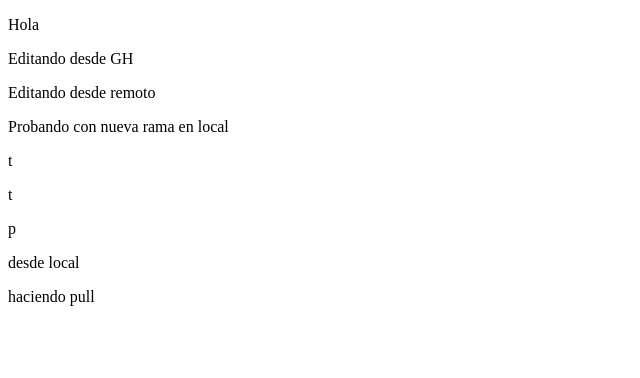
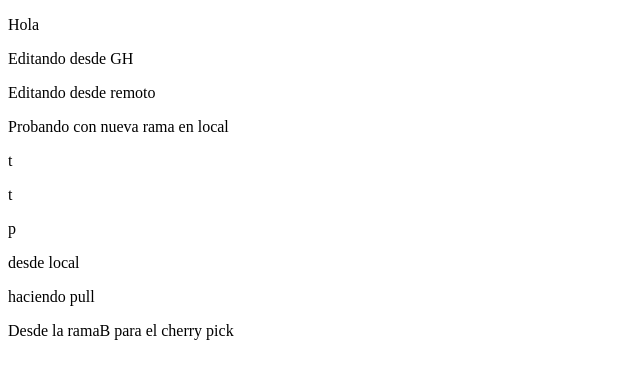
Before and after one commit to JesusRomanDev/gitfetchpull, a plain HTML site: page index.html in a window 1280 px wide. Shown: the whole page, without its empty margins (0-640 px from the left). Drawn offline with Linux system fonts and the light colour scheme.

Commit message:
cherry cambio

```diff
--- a/index.html
+++ b/index.html
@@ -15,6 +15,7 @@
     <p>p</p>
     <p>desde local</p>
     <p>haciendo pull</p>
+    <p>Desde la ramaB para el cherry pick</p>
 
 </body>
 </html>
```
